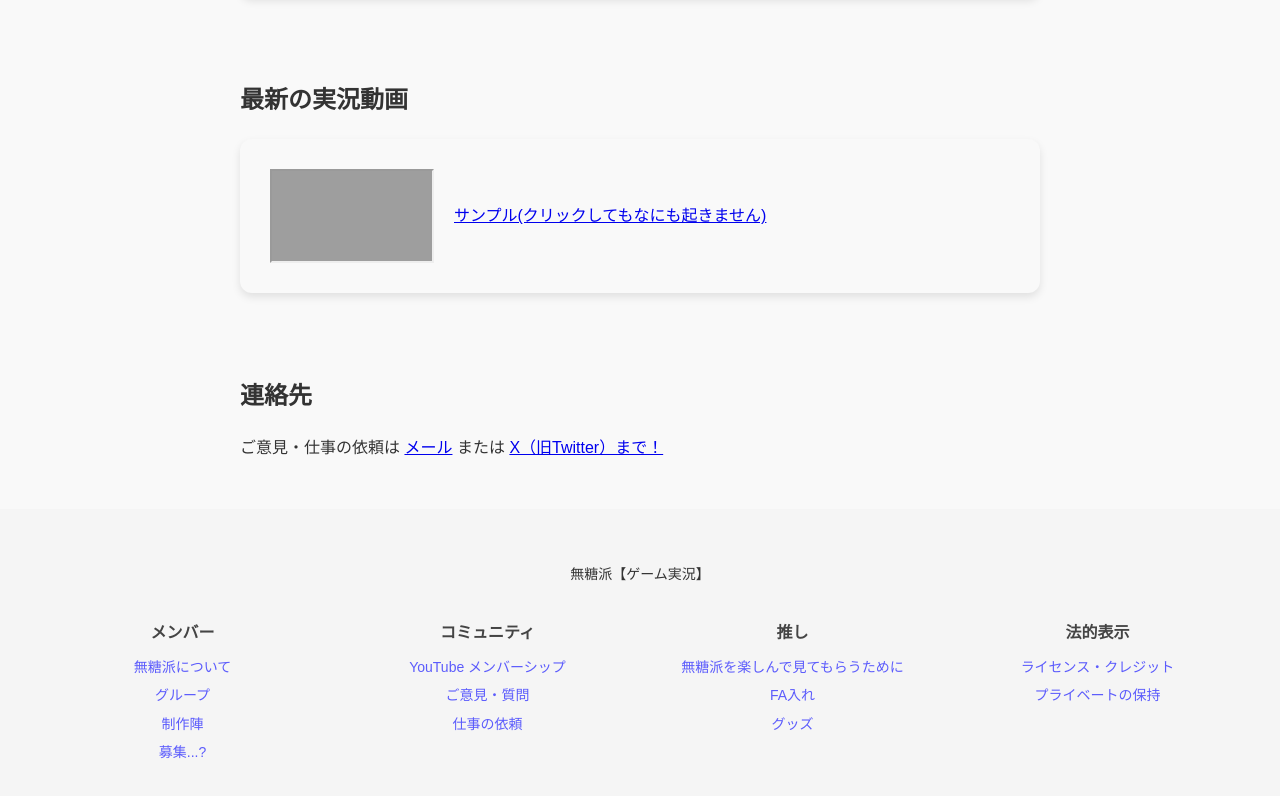
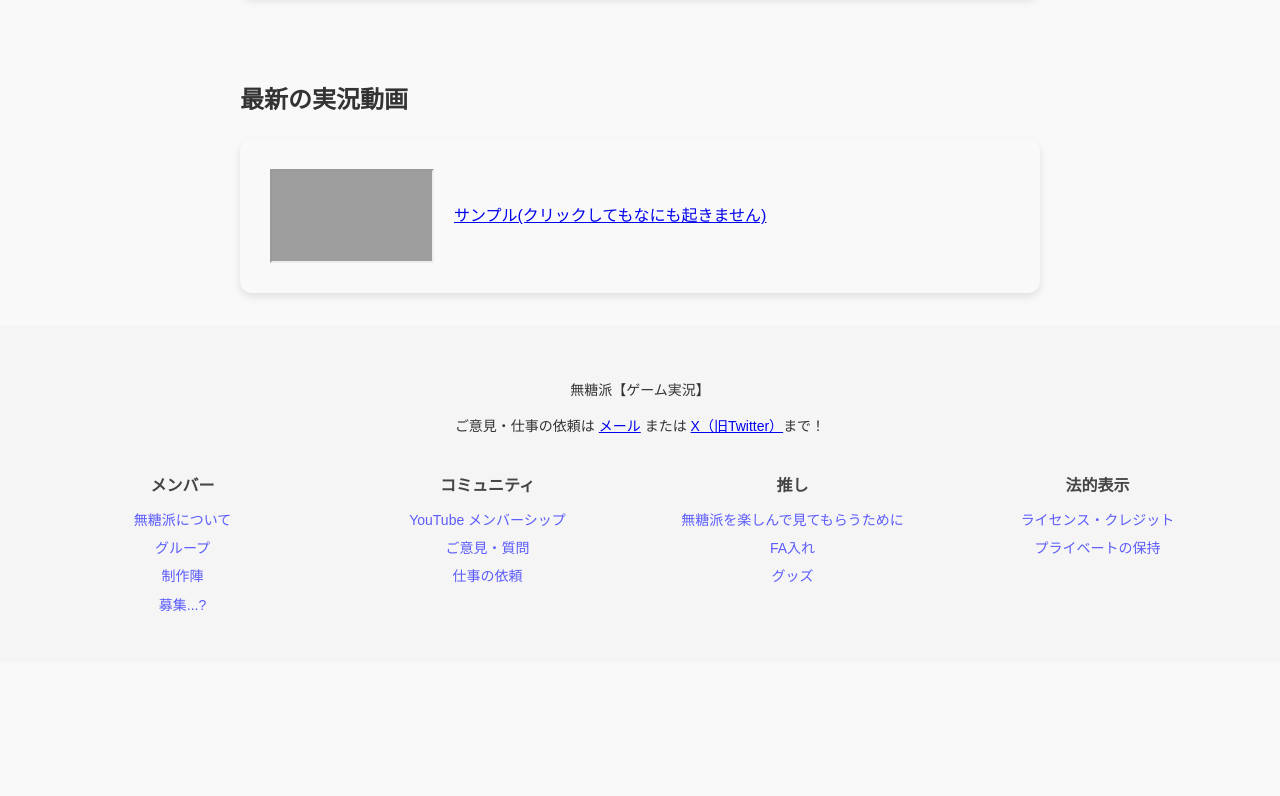
Before and after one commit to MutouhaGames/MutouhaGames, a plain HTML site: page index.html in a window 1280 px wide. Shown: the part 581-1377 px from the top of the page. After the commit the page ends 1243 px from the top, so only its background shows below. Drawn offline with Linux system fonts and the light colour scheme; grey boxes are pictures that could not be loaded.

Commit message:
Update index.html

```diff
--- a/index.html
+++ b/index.html
@@ -39,13 +39,9 @@
   <a href="https://www.youtube.com/watch?v=xxxxx">サンプル(クリックしてもなにも起きません)</a>
 </section>
 
-  <section id="contact">
-    <h2>連絡先</h2>
-    <p>ご意見・仕事の依頼は <a href="mailto:null@null.com">メール</a> または <a href="https://x.com/mutouha_MC">X（旧Twitter）まで！</a></p>
-  </section>
-
     <footer class="site-footer">
       <p>無糖派【ゲーム実況】</p>
+      <p>ご意見・仕事の依頼は <a href="mailto:null@null.com">メール</a> または <a href="https://x.com/mutouha_MC">X（旧Twitter）</a>まで！</p>
   <div class="footer-columns">
     <div class="footer-col">
       <h4>メンバー</h4>
```
